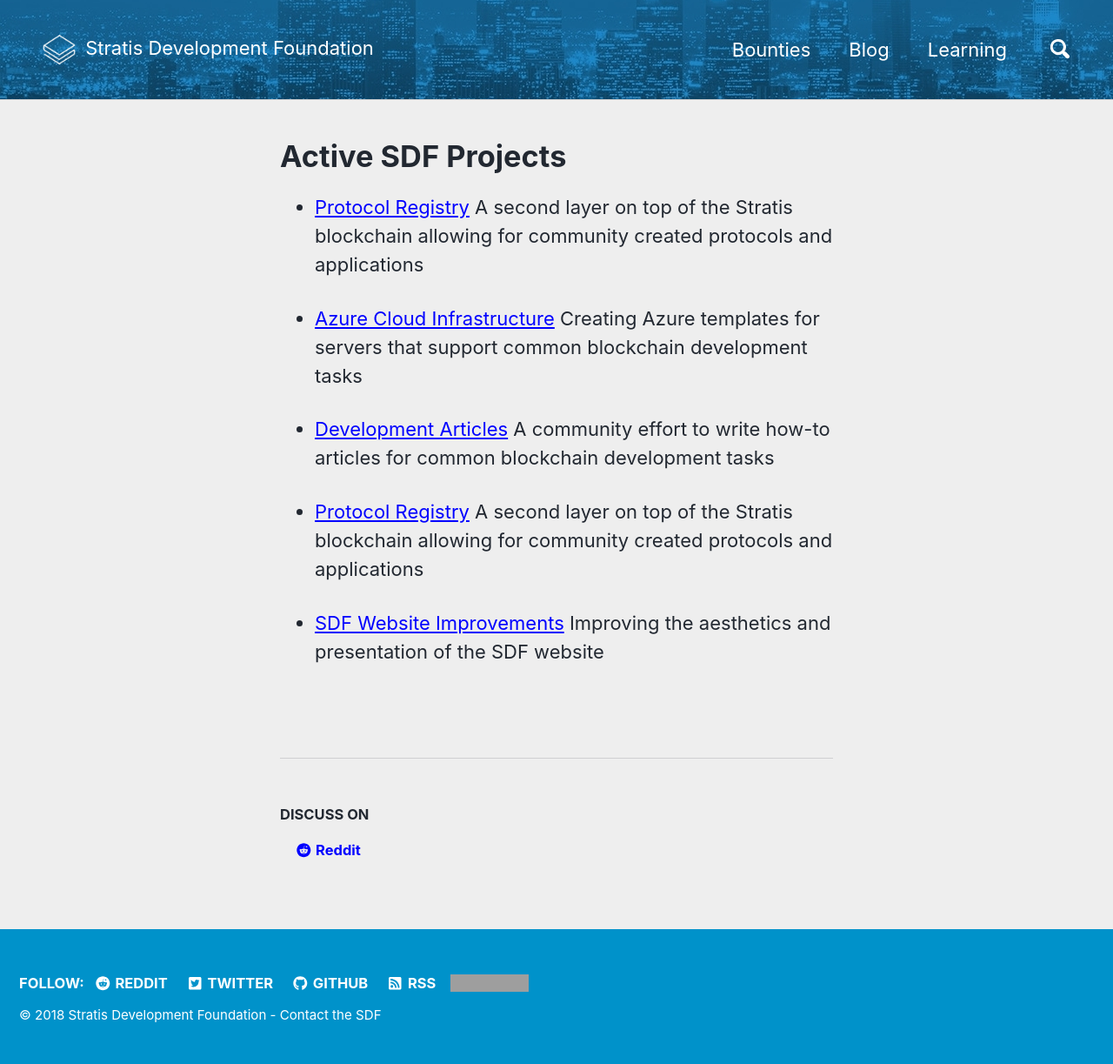
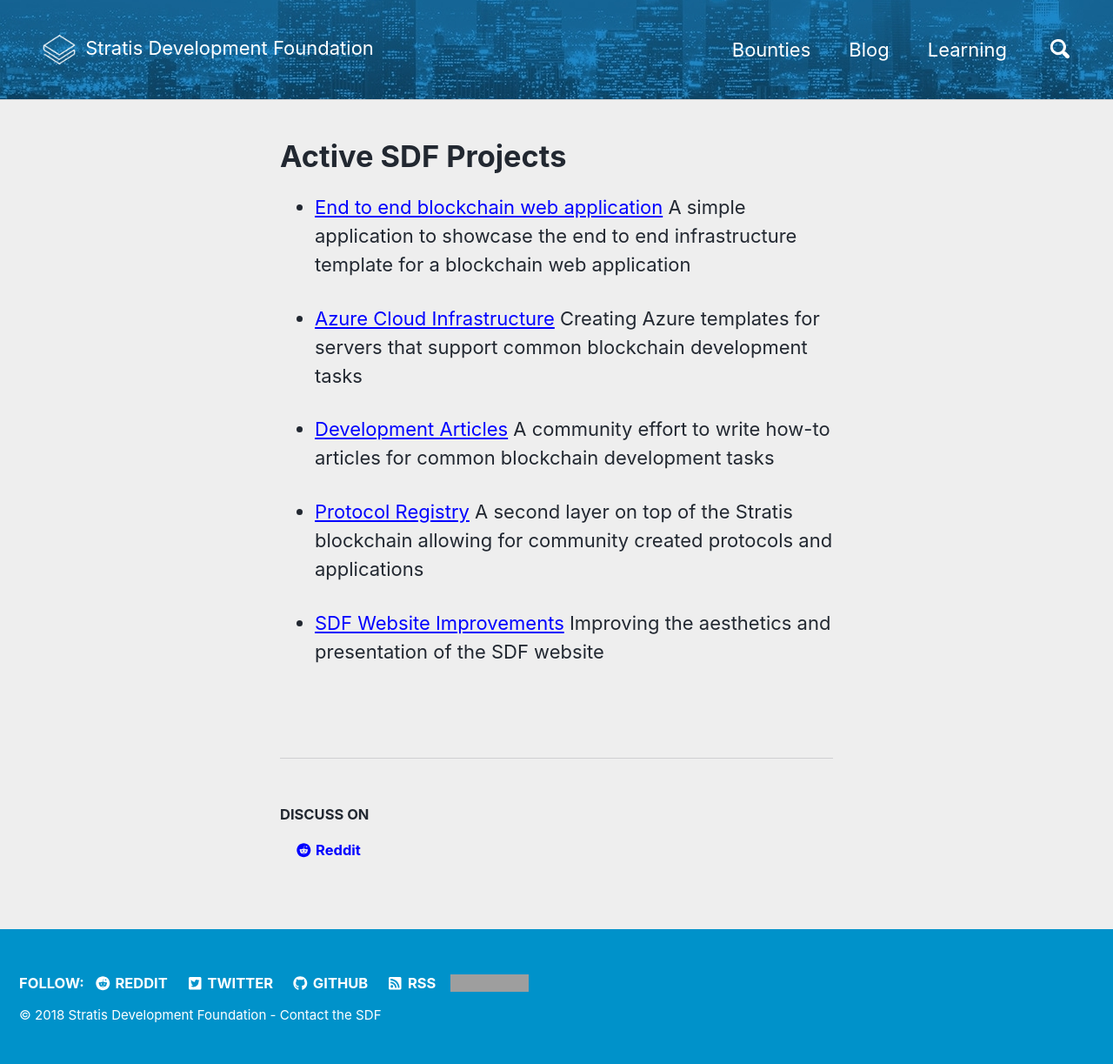
Before and after one commit to StratisDevelopmentFoundation/StratisDevelopmentFoundation.github.io, a Jekyll site: the page built from _pages/projects.md, in a window 1280 px wide. Shown: the whole page at 87% size. Built offline with Jekyll 4.4.1, drawn with Linux system fonts in a browser that asks for light colours; nearby versions of some CDN libraries; some of the changed lines change nothing that is shown; grey boxes are pictures that could not be loaded.

Commit message:
e2ebcapptemppage

````diff
--- a/_pages/projects/End2EndBCappTemplate.md
+++ b/_pages/projects/End2EndBCappTemplate.md
@@ -1,52 +1,73 @@
 ---
-title: Protocol Registry
-permalink: /projects/protocol_registry/
-categories: inactive_projects
-short_overview: A second layer on top of the Stratis blockchain allowing for community created protocols and applications
+title: End to end blockchain web application
+permalink: /projects/E2EbcWebApp/
+categories: active_projects
+short_overview: A simple application to showcase the end to end infrastructure template for a blockchain web application
 ---
-# Protocol Registry
+# End to end blockchain web application
+## Overview
+Here at the Stratis development foundation…
+We are working to increase the community of developers building applications on the Stratis blockchain.
+The barrier of entry to developing an end to end blockchain application is high.
+A developer must poses full stack coding, security, and blockchain technology skills.
+We are planning to lower this barrier by providing developers with an end to end infrastructure template:
+    Secure full node
+    Web server for users
+    Back end data storage
 
-## Overview
-
-The Stratis team has created a blockchain and blockchain software that allows users of the software to move STRAT coins between addresses. In addition to this basic use of a blockchain, it is also possible to write arbitrary data to the blockchain.
-
-The benefit of writing data to the blockchain is that the data written is immutable (can't be changed) because all the other nodes in the system record the data. There is also the additional benefit that only users who can prove ownership of an address can make these writes to the blockchain, thereby adding an authentication mechanism that can be used to prove someone is who they say they are.
-
-If the data written follows a specific format (as specified by a protocol) and it is read by other clients that are aware of this protocol, then this allows for certain types of applications to be built.
-
-### An example protocol
-
-One simple example is a voting protocol. One client could write to the blockchain some text that looks like this:
-
-```
-Voting Protocol Version 1.0
-Question: What is the best flavor of ice cream?
-Answers:
-1 - Chocolate
-2 - Strawberry
-3 - Other (Specify)
-```
-
-Client software running on other computers that is aware of this voting protocol would be scanning for messages of this format in the blockchain. The user of that software would be notified of the vote, and they could write to the blockchain a response that would be seen by all users of the software. Their response might look like:
-
-```
-Voting Protocol Version 1.0
-Response to Question: What is the best flavor of ice cream?
-Answers: 3 - Other - Pineapple
-```
-
-Keep in mind that these example texts are human readable - In an actual implementation, these messages would be in a format that is much more compressed.
-
-The end result of this is that users would be able to conduct votes on the blockchain. In combination with other features of the blockchain, this could have many uses.
-
-However, there must be an agreed upon format for how the messages are written to the blockchain. This is the only way for software to be written in a way that allows for all users of the system to agree on what is and isn't a valid vote.
+We're creating a simple application to showcase the template.
+    It will use smart contracts for a simple case (that we will discuss in the discord)
+    By modifying or replacing the application, developers can make something new and useful.
+    The infrastructure decisions are all ready made.
+This is important because most of the creativity and uses of the blockchain happen at the application level, not the infrastructure and back end.
+By allowing developers to focus on the application level, developers can build something useful in a number of hours.
+This is a way we can grow the number of useful applications on the Stratis network to meet our goal of 1000 useful apps.
+### Components of the application template
+<?xml version="1.0" encoding="utf-8"?>
+<opml version="2.0">
+<head>
+<title></title>
+<flavor>dynalist</flavor>
+<source>https://dynalist.io</source>
+<ownerName>oscar correa</ownerName>
+<ownerEmail>correa.oscar11@gmail.com</ownerEmail>
+</head>
+<body>
+<outline text="E2EbcApp specifications High Level">
+<outline text="Specs for end to end blockchain SC app">
+<outline text="Blockchain Explorer API" collapsed="true"/>
+<outline text="Stratis Full Node" collapsed="true"/>
+<outline text="Address Alias Web App" collapsed="true"/>
+<outline text="Alias app Smart Contract" collapsed="true"/>
+<outline text="Packaging" collapsed="true"/>
+</outline>
+</outline>
+</body>
+</opml>
+Blockchain explorer API
+Stratis Full Node
+Application logic Web app (Address alias)
+Application Smart contract (Alias app Smart contract)
+Packaging
 
 ## Current Status
-
-An OP_RETURN block explorer API has been created to support these types of protocols. Beta versions of the first voting protocol has been deployed and tested on the Stratis main net. An API that shows the results of blockchain votes has been created as well. A beta version of an address JSON datastructure protocol has been created.
-
-More work is needed to integrate the OP_RETURN block explorer API into the Stratis Full Node, because right now it is external to the full node, which is not ideal. After that is complete, it needs to be dockerized and moved to an Azure template so that anyone can create their own.
+We are currently looking to engage the commmunity in the discord channel: #end2end-blockchain-application-template
+To determine the best path to take.
+We will be discussing topics from each component such as:
+Infrastructure:
+What kind of stack should we use and why?
+Blockchain explorer API
+What features would be usefull in a blockchain explorer.
+Stratis Full Node
+Best security practices
+Application logic Web app (Address alias)
+What should the focus of our sample app be?
+Application Smart contract (Alias app Smart contract)
+How can we design the smart contract to best suit the application?
+Packaging
+How can we best package this application to make it easy for developers to change the application logic and make it their own.
+## TimeLine
+###Get-er-DONE!!!
 
 ## How to contribute to this project
-
 This project is fairly complicated and is mostly undocumented at the moment. Join us on [Discord](/discord/) to contribute.
````
